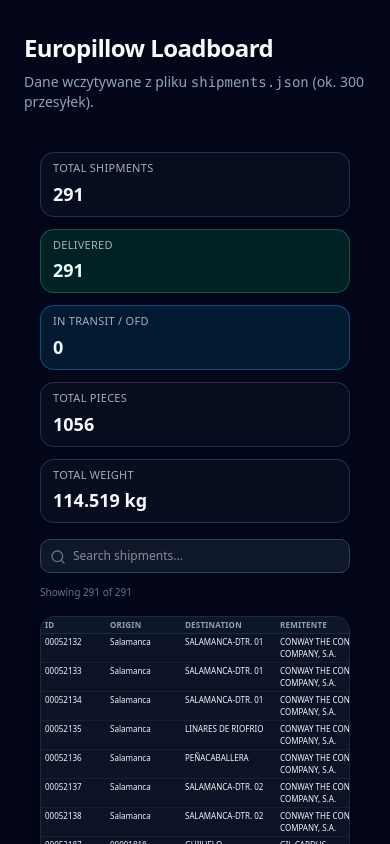
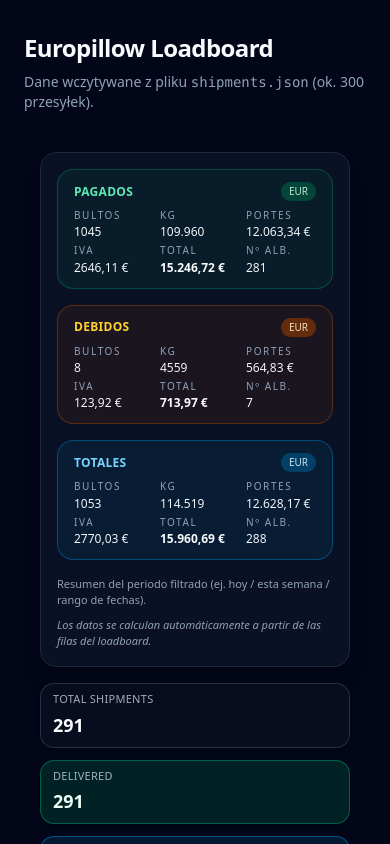
Before and after one commit to Przemek5000-dev/europillow-loadboard, a Next.js app: page /europillow in a window 390 px wide. Shown: the top 844 px of the page. Built offline with nearby package versions, Linux system fonts and the light colour scheme.

Commit message:
Add financial summary header to loadboard

```diff
--- a/components/EuropillowLoadboard.jsx
+++ b/components/EuropillowLoadboard.jsx
@@ -62,9 +62,11 @@ function formatDateTime(iso) {
 
 function fmtKg(n) {
   if (n == null) return "";
-  return new Intl.NumberFormat("es-ES", {
-    maximumFractionDigits: 0,
-  }).format(n) + " kg";
+  return (
+    new Intl.NumberFormat("es-ES", {
+      maximumFractionDigits: 0,
+    }).format(n) + " kg"
+  );
 }
 
 function fmtMoney(value) {
@@ -78,6 +80,13 @@ function fmtMoney(value) {
       maximumFractionDigits: 2,
     }).format(num) + " €"
   );
+}
+
+function fmtInt(n) {
+  const num = Number(n || 0);
+  return new Intl.NumberFormat("es-ES", {
+    maximumFractionDigits: 0,
+  }).format(num);
 }
 
 /* ============================================
@@ -120,12 +129,12 @@ function normalizeShipment(raw) {
     seguro: raw.seguro ?? null,
     iva: raw.iva ?? null,
     total: raw.total ?? null,
-    paymentType: raw.payment_type ?? "",
+    paymentType: raw.payment_type ?? "", // np. "P"
   };
 }
 
 /* ============================================
-   SUMMARY
+   SUMMARY (ilościowe)
 =============================================== */
 function computeStats(shipments) {
   return {
@@ -140,7 +149,49 @@ function computeStats(shipments) {
 }
 
 /* ============================================
-   MAIN WRAPPER (usuwa białe pole)
+   SUMMARY (finansowe PAGADOS / DEBIDOS / TOTALES)
+=============================================== */
+function calculatePaymentSummary(shipments) {
+  const initial = {
+    paid: { pieces: 0, kg: 0, portes: 0, iva: 0, total: 0, count: 0 },
+    due: { pieces: 0, kg: 0, portes: 0, iva: 0, total: 0, count: 0 },
+  };
+
+  const acc = shipments.reduce((acc, s) => {
+    // mapowanie z naszego JSON-a:
+    // P -> paid, D -> due (reszta ignorowana)
+    const status =
+      s.paymentType === "P"
+        ? "paid"
+        : s.paymentType === "D"
+        ? "due"
+        : null;
+
+    if (!status) return acc;
+
+    acc[status].pieces += s.pieces || 0;
+    acc[status].kg += s.weightKg || 0;
+    acc[status].portes += Number(s.portes || 0);
+    acc[status].iva += Number(s.iva || 0);
+    acc[status].total += Number(s.total || 0);
+    acc[status].count += 1;
+    return acc;
+  }, initial);
+
+  const totals = {
+    pieces: acc.paid.pieces + acc.due.pieces,
+    kg: acc.paid.kg + acc.due.kg,
+    portes: acc.paid.portes + acc.due.portes,
+    iva: acc.paid.iva + acc.due.iva,
+    total: acc.paid.total + acc.due.total,
+    count: acc.paid.count + acc.due.count,
+  };
+
+  return { paid: acc.paid, due: acc.due, totals };
+}
+
+/* ============================================
+   MAIN WRAPPER
 =============================================== */
 export default function EuropillowLoadboard({ initialShipments = [] }) {
   return (
@@ -182,10 +233,17 @@ function LoadboardContent({ initialShipments = [] }) {
   }, [search, normalized]);
 
   const stats = computeStats(normalized);
+  const paymentSummary = useMemo(
+    () => calculatePaymentSummary(normalized),
+    [normalized]
+  );
 
   return (
     <div className="space-y-4 px-4 py-4">
-      {/* SUMMARY CARDS */}
+      {/* ====== NOWY HEADER FINANSOWY (PAGADOS / DEBIDOS / TOTALES) ====== */}
+      <FinanceSummaryHeader summary={paymentSummary} />
+
+      {/* ====== ISTNIEJĄCE KARTY STATYSTYK ====== */}
       <section className="grid gap-3 md:grid-cols-5">
         <SummaryCard label="Total shipments" value={stats.total} />
         <SummaryCard label="Delivered" value={stats.delivered} type="success" />
@@ -307,7 +365,7 @@ function LoadboardContent({ initialShipments = [] }) {
 }
 
 /* ============================================
-   SMALL COMPONENTS
+   SUMMARY CARDS (ILOŚCIOWE)
 =============================================== */
 function SummaryCard({ label, value, type }) {
   const base =
@@ -329,6 +387,106 @@ function SummaryCard({ label, value, type }) {
   );
 }
 
+/* ============================================
+   NOWE KOMPONENTY FINANSOWE (HEADER)
+=============================================== */
+function FinanceSummaryHeader({ summary }) {
+  const { paid, due, totals } = summary;
+
+  return (
+    <div className="w-full rounded-2xl border border-slate-800 bg-slate-900/70 shadow-xl backdrop-blur flex flex-col gap-3 p-4">
+      <div className="grid grid-cols-1 md:grid-cols-3 gap-4">
+        <FinanceSummaryCard title="PAGADOS" currency="EUR" color="emerald" data={paid} />
+        <FinanceSummaryCard title="DEBIDOS" currency="EUR" color="amber" data={due} />
+        <FinanceSummaryCard title="TOTALES" currency="EUR" color="sky" data={totals} />
+      </div>
+
+      <div className="flex flex-wrap items-center justify-between gap-2 text-[11px] text-slate-400 pt-1">
+        <span>
+          Resumen del periodo filtrado (ej. hoy / esta semana / rango de fechas).
+        </span>
+        <span className="italic">
+          Los datos se calculan automáticamente a partir de las filas del loadboard.
+        </span>
+      </div>
+    </div>
+  );
+}
+
+function FinanceSummaryCard({ title, currency, color, data }) {
+  const borderColor =
+    color === "emerald"
+      ? "border-emerald-700/50"
+      : color === "amber"
+      ? "border-amber-700/40"
+      : "border-sky-700/60";
+
+  const bgColor =
+    color === "emerald"
+      ? "bg-emerald-900/20"
+      : color === "amber"
+      ? "bg-amber-900/15"
+      : "bg-sky-900/20";
+
+  const titleColor =
+    color === "emerald"
+      ? "text-emerald-300"
+      : color === "amber"
+      ? "text-amber-300"
+      : "text-sky-300";
+
+  const chipBg =
+    color === "emerald"
+      ? "bg-emerald-800/60 text-emerald-100/90"
+      : color === "amber"
+      ? "bg-amber-800/60 text-amber-100/90"
+      : "bg-sky-800/60 text-sky-100/90";
+
+  return (
+    <div
+      className={`rounded-2xl border ${borderColor} ${bgColor} px-4 py-3 flex flex-col gap-2`}
+    >
+      <div className="flex items-center justify-between">
+        <span className={`text-xs font-semibold uppercase tracking-wide ${titleColor}`}>
+          {title}
+        </span>
+        <span className={`text-[10px] px-2 py-0.5 rounded-full ${chipBg}`}>
+          {currency}
+        </span>
+      </div>
+      <div className="grid grid-cols-3 gap-x-4 gap-y-1 text-xs">
+        <FinanceStat label="BULTOS" value={fmtInt(data.pieces)} />
+        <FinanceStat label="KG" value={fmtInt(data.kg)} />
+        <FinanceStat label="PORTES" value={fmtMoney(data.portes)} />
+        <FinanceStat label="IVA" value={fmtMoney(data.iva)} />
+        <FinanceStat label="TOTAL" value={fmtMoney(data.total)} emphasis />
+        <FinanceStat label="Nº ALB." value={fmtInt(data.count)} />
+      </div>
+    </div>
+  );
+}
+
+function FinanceStat({ label, value, emphasis }) {
+  return (
+    <div className="flex flex-col gap-0.5">
+      <span className="text-[10px] uppercase tracking-[0.16em] text-slate-400">
+        {label}
+      </span>
+      <span
+        className={
+          "text-xs tabular-nums" +
+          (emphasis ? " font-semibold text-slate-50" : " text-slate-100")
+        }
+      >
+        {value}
+      </span>
+    </div>
+  );
+}
+
+/* ============================================
+   TABLE HELPERS
+=============================================== */
 function Th({ children, className = "" }) {
   return (
     <th
@@ -342,7 +500,7 @@ function Th({ children, className = "" }) {
 function Td({ children, className = "" }) {
   return (
     <td
-      className={`px-1 py-0.5 align-top text-slate-100 text-[8px] md:text-[9px]`}
+      className={`px-1 py-0.5 align-top text-slate-100 text-[8px] md:text-[9px] ${className}`}
     >
       {children}
     </td>
```
